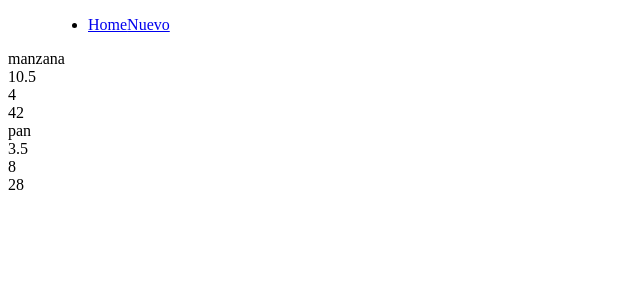
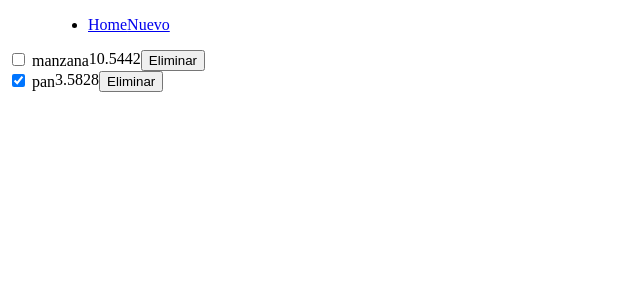
Before and after one commit to joelcirillo/joelcirillo, an Angular app: page / in a window 1280 px wide. Shown: the top 300 px of the page, without its empty margins (0-640 px from the left). Built offline with nearby package versions, Linux system fonts and the light colour scheme.

Commit message:
se agregan estilos a el componente item

```diff
--- a/src/app/components/item/item.component.css
+++ b/src/app/components/item/item.component.css
@@ -0,0 +1,4 @@
+.row{
+    display:flex;
+    box-sizing: border-box;
+}
--- a/src/app/components/item/item.component.html
+++ b/src/app/components/item/item.component.html
@@ -1,5 +1,6 @@
-<div>
+<div class="row">
     <div>
+        <input type="checkbox" [checked]="item.completed">
         {{item.title}}
     </div>
     <div>
@@ -11,4 +12,7 @@
     <div>
         {{(item.price* item.quantity)}}
     </div>
+    <div>
+        <button>Eliminar</button>
+    </div>
 </div>
```
